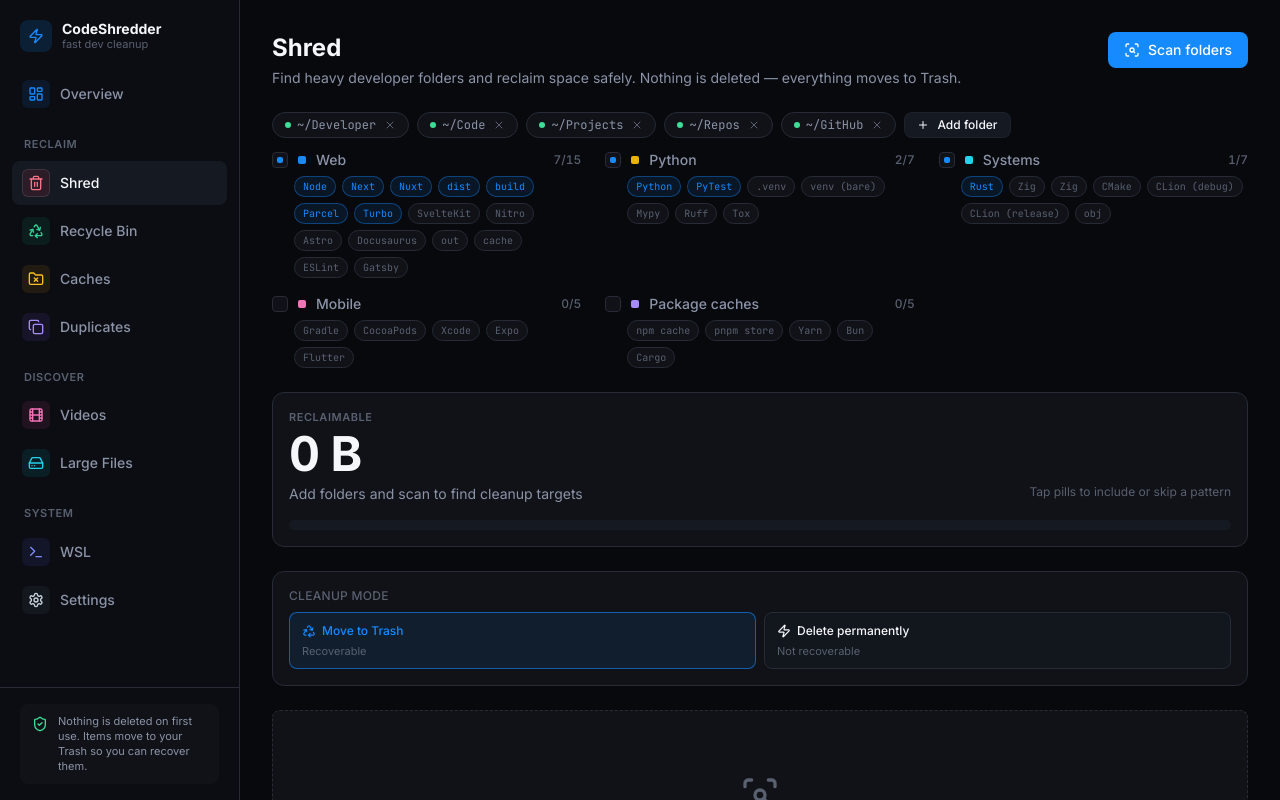
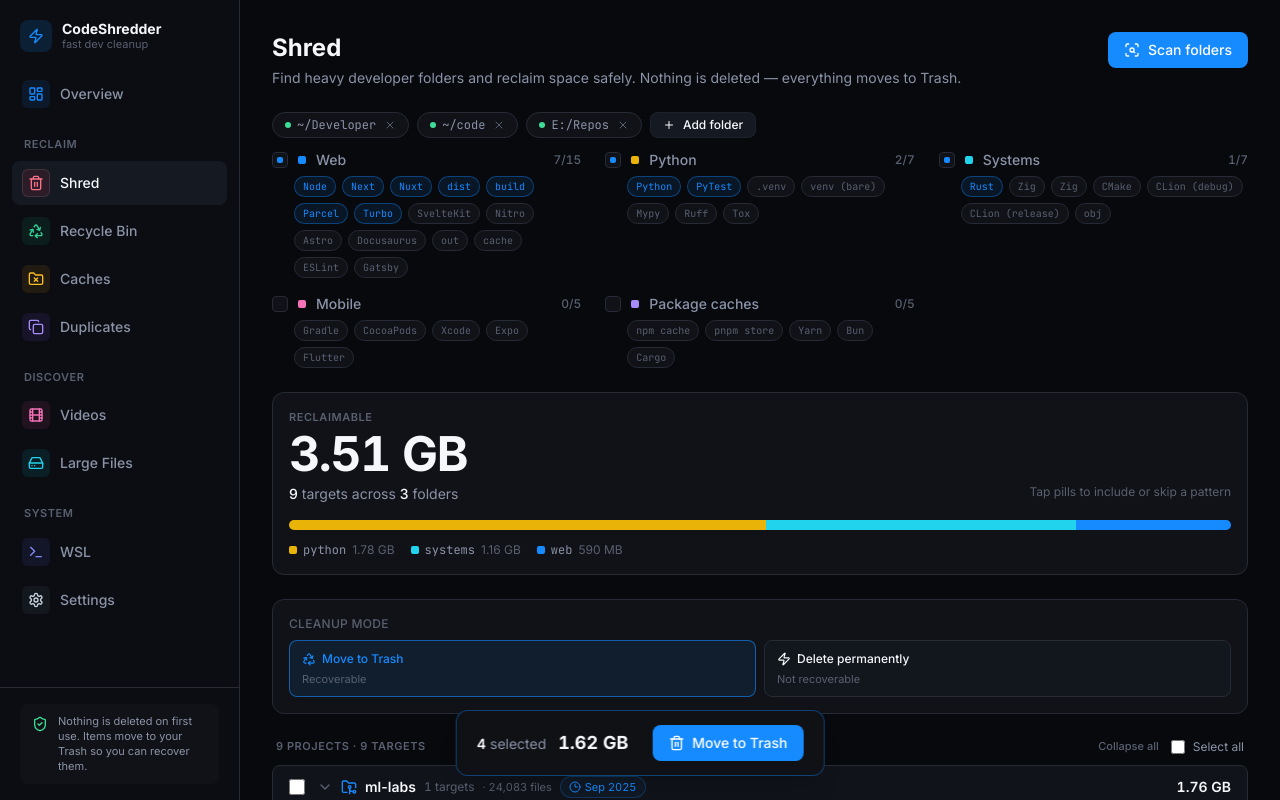
Before and after one commit to akshad-exe/CodeShredder, a React (Vite) app in the folder desktop/: page / in a window 1280 px wide. Both pictures are taken after a click on the button "Open Shred". Built offline with nearby package versions, Linux system fonts and the light colour scheme.

Commit message:
feat(frontend): group Shred results by project

```diff
--- a/desktop/src/components/shred/ResultRow.tsx
+++ b/desktop/src/components/shred/ResultRow.tsx
@@ -19,7 +19,16 @@ const SAFETY_LABEL: Record<SafetyLevel, string> = {
   dangerous: 'Review',
 }
 
-export function ResultRow({ target }: { target: CleanupTarget }) {
+export function ResultRow({
+  target,
+  displayPath,
+  className,
+}: {
+  target: CleanupTarget
+  /** Path shown as the row's primary label. Defaults to `target.displayPath`. */
+  displayPath?: string
+  className?: string
+}) {
   const selectedTargets = useCleanupStore((s) => s.selectedTargets)
   const toggleTargetSelection = useCleanupStore((s) => s.toggleTargetSelection)
   const totalReclaimable = useCleanupStore((s) => s.totalReclaimable)
@@ -77,6 +86,7 @@ export function ResultRow({ target }: { target: CleanupTarget }) {
         selected
           ? 'border-accent/40 bg-accent/[0.04]'
           : 'border-border bg-panel hover:border-border/70',
+        className,
       )}
     >
       <input
@@ -90,7 +100,7 @@ export function ResultRow({ target }: { target: CleanupTarget }) {
       <div className="min-w-0 flex-1">
         <div className="flex items-center gap-2.5">
           <span className="truncate font-mono text-sm font-semibold text-text" title={target.path}>
-            {target.displayPath}
+            {displayPath ?? target.displayPath}
           </span>
           <span className="shrink-0 font-mono text-xs text-muted">
             {target.folderName}
--- a/desktop/src/components/shred/ResultsList.tsx
+++ b/desktop/src/components/shred/ResultsList.tsx
@@ -1,9 +1,69 @@
-import { ScanSearch } from 'lucide-react'
+import { useMemo, useState } from 'react'
+import { ChevronDown, Clock3, FolderGit2, ScanSearch } from 'lucide-react'
 import { useVirtualizer } from '@tanstack/react-virtual'
 import { useCleanupStore } from '@/store/cleanupStore'
 import { ResultRow } from './ResultRow'
-import { formatCount } from '@/lib/format'
-import { Checkbox } from '@/components/ui/checkbox'
+import { formatBytes, formatCount, formatDate } from '@/lib/format'
+import { cn } from '@/lib/utils'
+import type { CleanupTarget } from '@/types/cleanup'
+
+type ProjectGroup = {
+  key: string
+  name: string
+  sizeBytes: number
+  fileCount: number
+  lastUsed?: string
+  targets: CleanupTarget[]
+}
+
+type Row =
+  | { kind: 'group'; group: ProjectGroup }
+  | { kind: 'target'; target: CleanupTarget; displayPath: string }
+
+/** Groups targets by their owning project (the backend's full project path, so
+ * same-named projects under different roots stay separate) and sorts groups by
+ * reclaimable size. */
+function groupTargets(targets: CleanupTarget[]): ProjectGroup[] {
+  const byKey = new Map<string, ProjectGroup>()
+  for (const target of targets) {
+    const key = target.projectPath || target.projectName || '(unknown)'
+    let group = byKey.get(key)
+    if (!group) {
+      group = {
+        key,
+        name: target.projectName || '(unknown)',
+        sizeBytes: 0,
+        fileCount: 0,
+        targets: [],
+      }
+      byKey.set(key, group)
+    }
+    group.sizeBytes += target.sizeBytes
+    group.fileCount += target.fileCount
+    // The most recently touched file of any target in this project is the best
+    // proxy for "last used or edited" without walking the project itself.
+    const ts = target.lastModified ? Date.parse(target.lastModified) : NaN
+    if (Number.isFinite(ts) && (!group.lastUsed || ts > Date.parse(group.lastUsed))) {
+      group.lastUsed = target.lastModified
+    }
+    group.targets.push(target)
+  }
+  return [...byKey.values()].sort((a, b) => b.sizeBytes - a.sizeBytes)
+}
+
+/** Path of a target relative to its project root, for display inside the
+ * project's block (e.g. `src-tauri\target` instead of repeating the project
+ * name once more). Falls back to the backend's own display path. */
+function relativePath(target: CleanupTarget): string {
+  const root = target.projectPath
+  if (root && target.path.startsWith(root)) {
+    const rest = target.path.slice(root.length)
+    if (rest && rest !== '') {
+      return rest.replace(/^[/\\]+/, '') || target.displayPath
+    }
+  }
+  return target.displayPath
+}
 
 export function ResultsList() {
   const targets = useCleanupStore((s) => s.targets)
@@ -13,17 +73,62 @@ export function ResultsList() {
   const selectedTargets = useCleanupStore((s) => s.selectedTargets)
   const selectAllTargets = useCleanupStore((s) => s.selectAllTargets)
   const deselectAllTargets = useCleanupStore((s) => s.deselectAllTargets)
+  const [collapsed, setCollapsed] = useState<Set<string>>(() => new Set())
   const hasProgress = scanStatus !== 'idle'
 
+  const groups = useMemo(() => groupTargets(targets), [targets])
+
+  // Flatten groups into header + target rows so a single virtualizer still
+  // backs the whole list. Collapsed groups contribute only their header row.
+  const rows = useMemo<Row[]>(() => {
+    const flat: Row[] = []
+    for (const group of groups) {
+      flat.push({ kind: 'group', group })
+      if (!collapsed.has(group.key)) {
+        for (const target of group.targets) {
+          flat.push({ kind: 'target', target, displayPath: relativePath(target) })
+        }
+      }
+    }
+    return flat
+  }, [groups, collapsed])
+
+  // Layout metadata per row index: whether a visible group follows below (so we
+  // know which row ends the block) and which row opens a group.
+  const isGroupStart = (index: number) => rows[index].kind === 'group'
+  const hasVisibleTargets = (index: number): boolean => {
+    const row = rows[index]
+    return row.kind === 'group' && rows[index + 1]?.kind === 'target'
+  }
+  const isLastInBlock = (index: number): boolean => rows[index + 1] === undefined || isGroupStart(index + 1)
+
+  const toggleGroup = (key: string) => {
+    setCollapsed((prev) => {
+      const next = new Set(prev)
+      if (next.has(key)) {
+        next.delete(key)
+      } else {
+        next.add(key)
+      }
+      return next
+    })
+  }
+
+  const collapseAll = () => setCollapsed(new Set(groups.map((g) => g.key)))
+  const expandAll = () => setCollapsed(new Set())
+
   // Windowed rendering against the page's own scroll container (`main`), so a
-  // home-wide scan with thousands of rows stays a handful of mounted ResultRows
+  // home-wide scan with thousands of rows stays a handful of mounted elements
   // instead of mounting every target into the DOM.
   const rowVirtualizer = useVirtualizer({
-    count: targets.length,
+    count: rows.length,
     getScrollElement: () => document.querySelector('main'),
-    estimateSize: () => 100,
+    estimateSize: (index) => (rows[index].kind === 'group' ? 48 : 100),
     overscan: 10,
-    getItemKey: (index) => targets[index].id,
+    getItemKey: (index) => {
+      const row = rows[index]
+      return row.kind === 'group' ? `g:${row.group.key}` : `t:${row.target.id}`
+    },
   })
 
   const allSelected = targets.length > 0 && selectedTargets.size === targets.length
@@ -97,33 +202,142 @@ export function ResultsList() {
         <p className="text-[11px] font-semibold uppercase tracking-wider text-faint">
           {liveScanning
             ? `Scanning… ${formatCount(targets.length)} targets`
-            : `${formatCount(targets.length)} targets`}
+            : `${formatCount(groups.length)} projects · ${formatCount(targets.length)} targets`}
         </p>
+        <div className="flex items-center gap-3">
+          {groups.length > 0 && (
+            <button
+              type="button"
+              onClick={collapsed.size === groups.length ? expandAll : collapseAll}
+              className="text-[11px] font-medium text-faint transition-colors hover:text-text"
+            >
+              {collapsed.size === groups.length ? 'Expand all' : 'Collapse all'}
+            </button>
+          )}
           <label className="flex cursor-pointer items-center gap-2 text-xs text-muted">
-          <Checkbox
+            <input
+              type="checkbox"
               checked={allSelected}
-            onCheckedChange={(checked) =>
-              checked ? selectAllTargets() : deselectAllTargets()
-            }
-            className="h-3.5 w-3.5 shrink-0 border-border bg-background"
+              onChange={(e) => (e.target.checked ? selectAllTargets() : deselectAllTargets())}
+              className="h-3.5 w-3.5 shrink-0 accent-[var(--accent)]"
               aria-label="Select all targets"
             />
             Select all
           </label>
         </div>
+      </div>
       <div className="relative" style={{ height: `${rowVirtualizer.getTotalSize()}px` }}>
-        {rowVirtualizer.getVirtualItems().map((virtualItem) => (
+        {rowVirtualizer.getVirtualItems().map((virtualItem) => {
+          const row = rows[virtualItem.index]
+          const blockEnd = isLastInBlock(virtualItem.index)
+          const rowGap = blockEnd
+          const hasChildren = hasVisibleTargets(virtualItem.index)
+          return (
             <div
               key={virtualItem.key}
               data-index={virtualItem.index}
               ref={rowVirtualizer.measureElement}
-            className="absolute left-0 top-0 w-full pb-2.5"
+              className={cn(
+                'absolute left-0 top-0 w-full',
+                hasChildren ? 'pb-0' : rowGap ? 'pb-2.5' : 'pb-0',
+                row.kind === 'target' && 'pl-8',
+              )}
               style={{ transform: `translateY(${virtualItem.start}px)` }}
             >
-            <ResultRow target={targets[virtualItem.index]} />
+              {row.kind === 'group' ? (
+                <GroupHeader
+                  group={row.group}
+                  collapsed={collapsed.has(row.group.key)}
+                  onToggle={() => toggleGroup(row.group.key)}
+                  hasChildren={hasChildren}
+                />
+              ) : (
+                <ResultRow
+                  target={row.target}
+                  displayPath={row.displayPath}
+                  className={cn(
+                    'border-l-2 border-l-accent/30 hover:border-l-accent/40',
+                    blockEnd
+                      ? 'rounded-t-none border-t-0'
+                      : 'rounded-none border-t-0 border-b-0',
+                  )}
+                />
+              )}
             </div>
-        ))}
+          )
+        })}
       </div>
     </div>
   )
 }
+
+function GroupHeader({
+  group,
+  collapsed,
+  onToggle,
+  hasChildren,
+}: {
+  group: ProjectGroup
+  collapsed: boolean
+  onToggle: () => void
+  hasChildren: boolean
+}) {
+  const selectedTargets = useCleanupStore((s) => s.selectedTargets)
+  const setTargetsSelected = useCleanupStore((s) => s.setTargetsSelected)
+  const ids = group.targets.map((t) => t.id)
+  const selectedCount = ids.filter((id) => selectedTargets.has(id)).length
+  const allSelected = selectedCount === ids.length && ids.length > 0
+  const partial = selectedCount > 0 && !allSelected
+
+  return (
+    <div
+      className={cn(
+        'flex items-center gap-3 border border-border bg-panel-2/70 px-4 py-2.5',
+        hasChildren ? 'rounded-t-lg' : 'rounded-lg',
+      )}
+    >
+      <input
+        type="checkbox"
+        checked={allSelected}
+        onChange={(e) => setTargetsSelected(ids, e.target.checked)}
+        ref={(el) => {
+          if (el) el.indeterminate = partial
+        }}
+        className="h-4 w-4 shrink-0 accent-[var(--accent)]"
+        aria-label={`Select all targets in ${group.name}`}
+      />
+      <button
+        type="button"
+        onClick={onToggle}
+        className="flex min-w-0 flex-1 items-center gap-2 text-left"
+        aria-expanded={!collapsed}
+      >
+        <ChevronDown
+          className={cn(
+            'h-4 w-4 shrink-0 text-faint transition-transform duration-150',
+            collapsed && '-rotate-90',
+          )}
+        />
+        <FolderGit2 className="h-4 w-4 shrink-0 text-accent" />
+        <span className="truncate text-sm font-semibold text-text" title={group.key}>
+          {group.name}
+        </span>
+        <span className="shrink-0 text-xs tabular-nums text-faint">
+          {formatCount(group.targets.length)} targets
+        </span>
+        <span className="shrink-0 text-[11px] tabular-nums text-faint">
+          · {formatCount(group.fileCount)} files
+        </span>
+        {group.lastUsed && (
+          <span className="flex shrink-0 items-center gap-1 rounded-full border border-accent/25 bg-accent/5 px-2 py-0.5 text-[11px] tabular-nums text-accent">
+            <Clock3 className="h-3 w-3" />
+            {formatDate(group.lastUsed)}
+          </span>
+        )}
+      </button>
+      <span className="shrink-0 text-sm font-semibold tabular-nums text-text">
+        {formatBytes(group.sizeBytes)}
+      </span>
+    </div>
+  )
+}
--- a/desktop/src/data/mock.ts
+++ b/desktop/src/data/mock.ts
@@ -13,6 +13,7 @@ export const MOCK_TARGETS: CleanupTarget[] = [
   {
     id: 't1',
     projectName: 'taskmanager',
+    projectPath: '/Users/apple/Developer/taskmanager',
     folderName: 'node_modules',
     category: 'web',
     path: '/Users/apple/Developer/taskmanager/node_modules',
@@ -26,6 +27,7 @@ export const MOCK_TARGETS: CleanupTarget[] = [
   {
     id: 't2',
     projectName: 'portfolio-next',
+    projectPath: '/Users/apple/Developer/portfolio-next',
     folderName: '.next',
     category: 'web',
     path: '/Users/apple/Developer/portfolio-next/.next',
@@ -39,6 +41,7 @@ export const MOCK_TARGETS: CleanupTarget[] = [
   {
     id: 't3',
     projectName: 'api-server',
+    projectPath: '/Users/apple/Developer/api-server',
     folderName: 'target',
     category: 'systems',
     path: '/Users/apple/Developer/api-server/target',
@@ -52,6 +55,7 @@ export const MOCK_TARGETS: CleanupTarget[] = [
   {
     id: 't4',
     projectName: 'web-app',
+    projectPath: '/Users/apple/code/web-app',
     folderName: 'node_modules',
     category: 'web',
     path: '/Users/apple/code/web-app/node_modules',
@@ -65,6 +69,7 @@ export const MOCK_TARGETS: CleanupTarget[] = [
   {
     id: 't5',
     projectName: 'helix-content',
+    projectPath: '/Users/apple/code/helix-content',
     folderName: '.nuxt',
     category: 'web',
     path: '/Users/apple/code/helix-content/.nuxt',
@@ -78,6 +83,7 @@ export const MOCK_TARGETS: CleanupTarget[] = [
   {
     id: 't6',
     projectName: 'ml-labs',
+    projectPath: 'E:/Repos/ml-labs',
     folderName: '.venv',
     category: 'python',
     path: 'E:/Repos/ml-labs/.venv',
@@ -91,6 +97,7 @@ export const MOCK_TARGETS: CleanupTarget[] = [
   {
     id: 't7',
     projectName: 'scraper-ai',
+    projectPath: 'E:/Repos/scraper-ai',
     folderName: '__pycache__',
     category: 'python',
     path: 'E:/Repos/scraper-ai/__pycache__',
@@ -104,6 +111,7 @@ export const MOCK_TARGETS: CleanupTarget[] = [
   {
     id: 't8',
     projectName: 'next-remix',
+    projectPath: '/Users/apple/code/next-remix',
     folderName: 'build',
     category: 'web',
     path: '/Users/apple/code/next-remix/build',
@@ -117,6 +125,7 @@ export const MOCK_TARGETS: CleanupTarget[] = [
   {
     id: 't9',
     projectName: 'monorepo',
+    projectPath: '/Users/apple/Developer/monorepo',
     folderName: '.turbo',
     category: 'web',
     path: '/Users/apple/Developer/monorepo/.turbo',
--- a/desktop/src/pages/Shred.tsx
+++ b/desktop/src/pages/Shred.tsx
@@ -12,6 +12,8 @@ import { ConfirmCleanupDialog } from '@/components/shred/ConfirmCleanupDialog'
 import { useScan } from '@/hooks/useScan'
 import { useClean } from '@/hooks/useClean'
 import { formatBytes, formatCount } from '@/lib/format'
+import { isTauri } from '@/lib/ipc'
+import { MOCK_SCAN_ROOTS, MOCK_TARGETS, MOCK_TOTAL_RECLAIMABLE } from '@/data/mock'
 
 export function Shred() {
   const [dialogOpen, setDialogOpen] = useState(false)
@@ -46,6 +48,21 @@ export function Shred() {
   useEffect(() => {
     populateDefaultRoots()
   }, [populateDefaultRoots])
+
+  // Browser preview: outside Tauri there's no real scan, so seed the store with
+  // mock results to exercise the grouped project view without needing to scan.
+  useEffect(() => {
+    if (isTauri()) return
+    const store = useCleanupStore.getState()
+    store.setScanStatus('complete')
+    store.setScanProgress(100)
+    store.setScanRoots(MOCK_SCAN_ROOTS)
+    store.setTargets(MOCK_TARGETS)
+    store.setTotalReclaimable(MOCK_TOTAL_RECLAIMABLE)
+    store.setSelectedTargets(
+      new Set(MOCK_TARGETS.filter((t) => t.selected).map((t) => t.id)),
+    )
+  }, [])
 
   const selected = targets.filter((t) => selectedTargets.has(t.id))
   const selectedSize = selected.reduce((acc, t) => acc + t.sizeBytes, 0)
--- a/desktop/src/store/cleanupStore.ts
+++ b/desktop/src/store/cleanupStore.ts
@@ -38,6 +38,7 @@ interface CleanupState {
   setSelectedTargets: (ids: Set<string>) => void
   toggleTargetSelection: (id: string) => void
   selectAllTargets: (safetyLevel?: SafetyLevel) => void
+  setTargetsSelected: (ids: string[], selected: boolean) => void
   deselectAllTargets: () => void
   setTotalReclaimable: (size: number) => void
   setScanError: (error: string | null) => void
@@ -136,6 +137,15 @@ export const useCleanupStore = create<CleanupState>()(
         return { selectedTargets: newSelected }
       }),
       deselectAllTargets: () => set({ selectedTargets: new Set() }),
+      setTargetsSelected: (ids, selected) => set((state) => {
+        const next = new Set(state.selectedTargets)
+        if (selected) {
+          ids.forEach((id) => next.add(id))
+        } else {
+          ids.forEach((id) => next.delete(id))
+        }
+        return { selectedTargets: next }
+      }),
       setTotalReclaimable: (totalReclaimable) => set({ totalReclaimable }),
       setScanError: (scanError) => set({ scanError }),
       setCleanupStatus: (cleanupStatus) => set({ cleanupStatus }),
--- a/desktop/src/types/cleanup.ts
+++ b/desktop/src/types/cleanup.ts
@@ -5,6 +5,7 @@ export type CleanupTarget = {
   path: string
   displayPath: string
   projectName: string
+  projectPath: string
   folderName: string
   category: string
   sizeBytes: number
```
Lines whose indentation alone changed are shown as unchanged.
